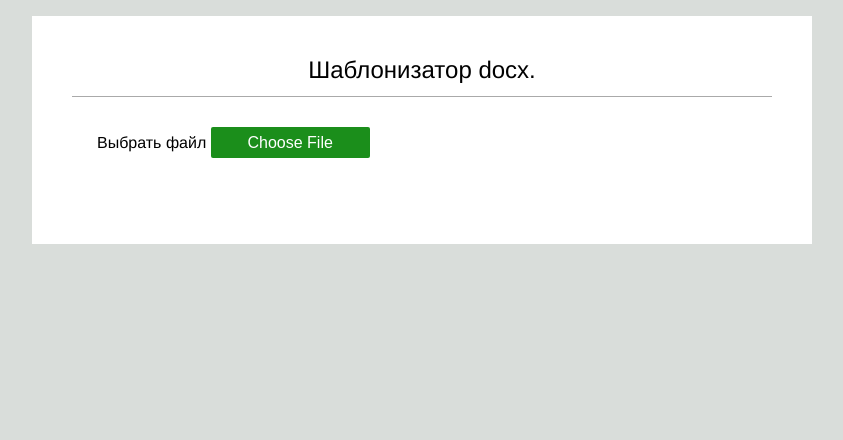
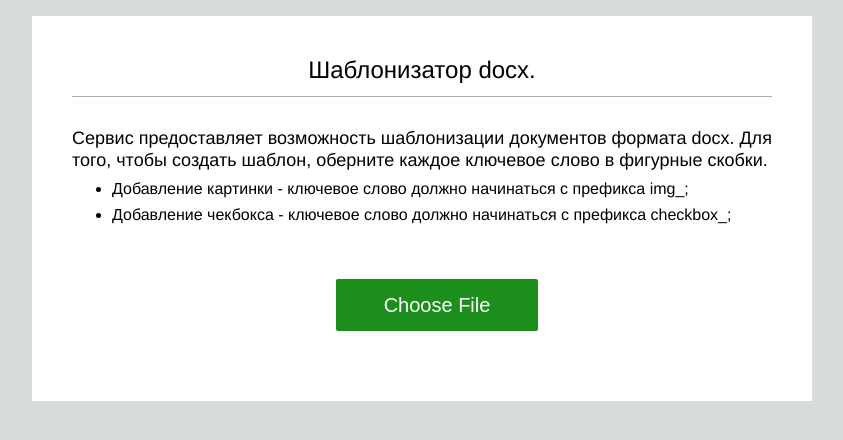
Before and after one commit to vestvud/wordx, a plain HTML site: page index.html in a window 1280 px wide. Shown: the whole page, without its empty margins (218-1061 px from the left). Drawn offline with Linux system fonts and the light colour scheme.

Commit message:
Подправила стили

```diff
--- a/css/default.css
+++ b/css/default.css
@@ -44,7 +44,7 @@ a {
 	color: #3e5763;
 }
 
-.description {
+.title {
 	font-size: 1.5em;
 	margin-bottom: 30px;
 	margin-top: 30px;
@@ -52,7 +52,14 @@ a {
 	text-align: center;
 	font-weight: 200;
 }
-
+.description {
+	margin-bottom: 9px;
+	font-size: 18px;
+	line-height: 22px;
+}
+.description__list {
+	margin: 0 0 55px 0;
+}
 .download {
 	padding-top: 20px;
 	float: right;
--- a/css/style.css
+++ b/css/style.css
@@ -57,6 +57,7 @@ select {
 input[type=file] {
 	color: transparent;
 	font-size: 12pt;
+	  margin-left: 131px;
 }
 
 button,#download-button {
@@ -74,10 +75,10 @@ button,#download-button {
 
 input[type=file]::-webkit-file-upload-button {
 	margin: 0px;
-	font-size: 12pt;
-	padding: 4px;
-	width: 159px;
-	height: 31px;
+	  font-size: 20px;
+  padding: 4px;
+  width: 202px;
+  height: 52px;
 	border-radius: 2px;
 	background: rgb(27, 142, 27);
 	color: #fff;
@@ -122,11 +123,11 @@ progress {
 }
 
 .instuction {
-	font-size: 18px;
+	font-size: 25px;
+	text-align: center;
+	margin-top: 45px !important;
 }
 
 .wrapper {
+	text-align: center;
 }
-.container {
-	overflow: hidden;
-}
--- a/index.html
+++ b/index.html
@@ -8,20 +8,28 @@
 <body>
 <div id="container">
 
-    <div class="description">
+    <div class="title">
         Шаблонизатор docx.
         <hr>
     </div>
 
-    <ol class="container">
+    <div class="container">
+        <div class="description">Сервис предоставляет возможность шаблонизации документов формата docx. Для того, чтобы создать шаблон, оберните каждое ключевое слово в фигурные скобки. </div>
+        <ul class="description__list">
+            <li>
+                Добавление картинки - ключевое слово должно начинаться с префикса img_;
+            </li>
+            <li>
+                Добавление чекбокса - ключевое слово должно начинаться с префикса checkbox_;
+            </li>
+        </ul>
         <div class="wrapper">
-            <span class="form-label">Выбрать файл</span>
             <input class="j-file-inp" type="file" accept="application/vnd.openxmlformats-officedocument.wordprocessingml.document" id="file-input" placeholder="Выберите wordx-шаблон">
         </div>
         <div class="j-fields fields"></div>
         <div class="j-template"></div>
         <div class="j-data"></div>
-    </ol>
+    </div>
 
 </div>
 <script src="js/jquery.js"></script>
--- a/js/Ui.js
+++ b/js/Ui.js
@@ -36,7 +36,7 @@ var Ui = function(){
         });
     };
     Ui.prototype.displayVariables = function(vars, callback){
-        var tmpl = '<span class="instuction">Заполните ключевые слова:</span>',
+        var tmpl = '<div class="instuction">Заполните, пожалуйста, ключевые слова:</div>',
             imgVarRegexp = /^img_.+$/i,
             checkboxVarRegexp = /^checkbox_.+$/i;
         for (var k = 0; k < vars.length; k++) {
```
